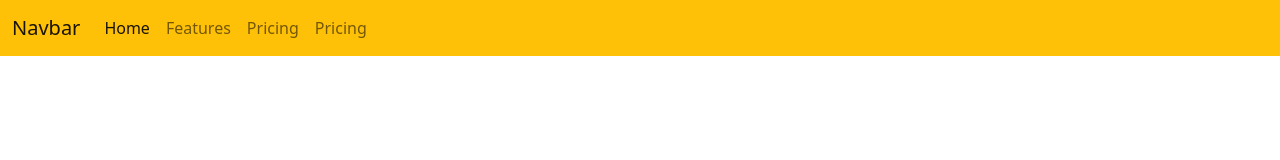
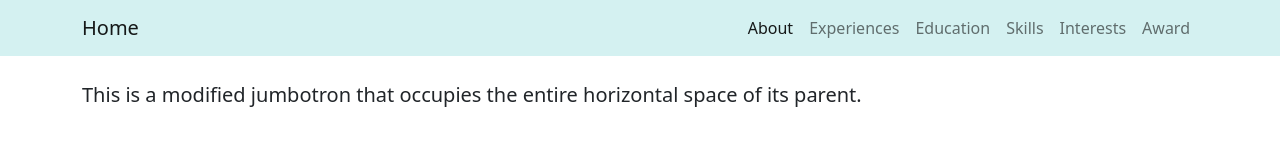
Before and after one commit to dwirustanto10/final_project_dwiRustanto, a plain HTML site: page index.html in a window 1280 px wide. Drawn offline with nearby package versions, Linux system fonts and the light colour scheme.

Commit message:
16/11/22 11.25

```diff
--- a/index.html
+++ b/index.html
@@ -6,32 +6,51 @@
     <meta name="viewport" content="width=device-width, initial-scale=1.0" />
     <title>Portfolio Dwi Rustanto</title>
     <link href="https://cdn.jsdelivr.net/npm/bootstrap@5.2.2/dist/css/bootstrap.min.css" rel="stylesheet" integrity="sha384-Zenh87qX5JnK2Jl0vWa8Ck2rdkQ2Bzep5IDxbcnCeuOxjzrPF/et3URy9Bv1WTRi" crossorigin="anonymous" />
+    <link rel="stylesheet" href="style/style.css" />
   </head>
   <body>
-    <nav class="navbar navbar-expand-lg bg-warning">
-      <div class="container-fluid">
-        <a class="navbar-brand" href="#">Navbar</a>
+    <!-- navbar -->
+    <nav class="navbar navbar-expand-lg navbar-light" style="background-color: rgb(212, 241, 241)">
+      <div class="container-md">
+        <a class="navbar-brand" href="#">Home</a>
         <button class="navbar-toggler" type="button" data-bs-toggle="collapse" data-bs-target="#navbarNav" aria-controls="navbarNav" aria-expanded="false" aria-label="Toggle navigation">
           <span class="navbar-toggler-icon"></span>
         </button>
         <div class="collapse navbar-collapse" id="navbarNav">
-          <ul class="navbar-nav">
+          <ul class="navbar-nav ms-auto">
             <li class="nav-item">
-              <a class="nav-link active" aria-current="page" href="#">Home</a>
+              <a class="nav-link active" aria-current="page" href="#">About</a>
             </li>
             <li class="nav-item">
-              <a class="nav-link" href="#">Features</a>
+              <a class="nav-link" href="#">Experiences</a>
             </li>
             <li class="nav-item">
-              <a class="nav-link" href="#">Pricing</a>
+              <a class="nav-link" href="#">Education</a>
             </li>
             <li class="nav-item">
-              <a class="nav-link" href="#">Pricing</a>
+              <a class="nav-link" href="#">Skills</a>
+            </li>
+            <li class="nav-item">
+              <a class="nav-link" href="#">Interests</a>
+            </li>
+            <li class="nav-item">
+              <a class="nav-link" href="#">Award</a>
             </li>
           </ul>
         </div>
       </div>
     </nav>
+    <!-- navbar -->
+
+    <!-- home -->
+    <section class="hero">
+      <div class="container">
+        <img src="img/" alt="" />
+        <p class="lead">This is a modified jumbotron that occupies the entire horizontal space of its parent.</p>
+      </div>
+    </section>
+    <!-- home -->
+
     <script src="https://cdn.jsdelivr.net/npm/bootstrap@5.2.2/dist/js/bootstrap.bundle.min.js" integrity="sha384-OERcA2EqjJCMA+/3y+gxIOqMEjwtxJY7qPCqsdltbNJuaOe923+mo//f6V8Qbsw3" crossorigin="anonymous"></script>
   </body>
 </html>
```
